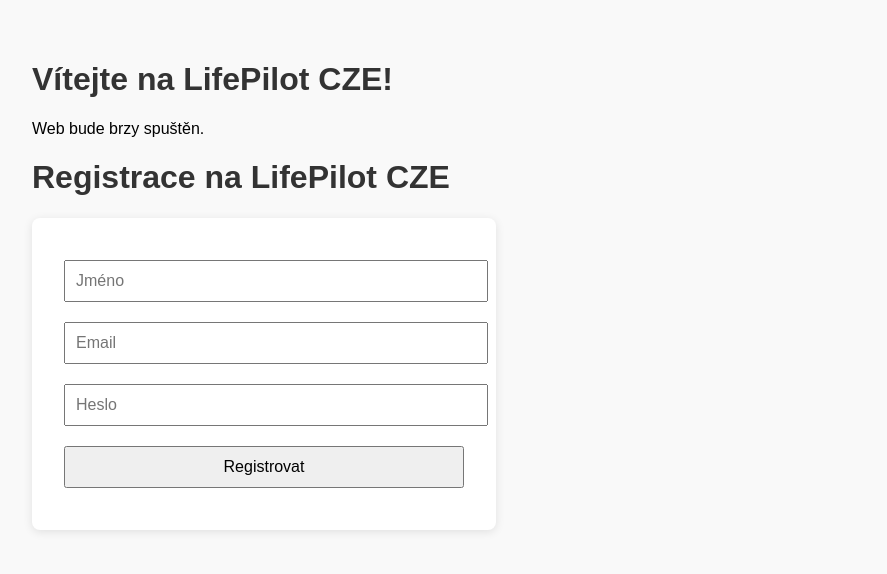
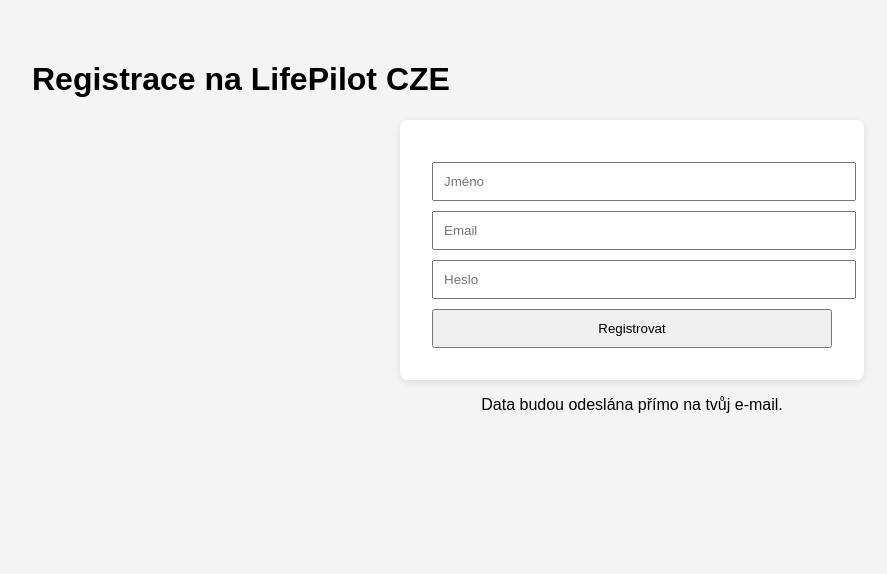
Before and after one commit to LifepilotCZE/lifepilot-website, a plain HTML site: page index.html in a window 1280 px wide. Shown: the whole page, without its empty margins (8-895 px from the left). Drawn offline with Linux system fonts and the light colour scheme.

Commit message:
Update index.html

```diff
--- a/index.html
+++ b/index.html
@@ -1,15 +1,3 @@
-<!DOCTYPE html>
-<html lang="cs">
-<head>
-  <meta charset="UTF-8">
-  <meta name="viewport" content="width=device-width, initial-scale=1.0">
-  <title>LifePilot CZE</title>
-</head>
-<body>
-  <h1>Vítejte na LifePilot CZE!</h1>
-  <p>Web bude brzy spuštěn.</p>
-</body>
-</html>
 <!DOCTYPE html>
 <html lang="cs">
 <head>
@@ -20,49 +8,36 @@
     body {
       font-family: Arial, sans-serif;
       padding: 2rem;
-      background-color: #f9f9f9;
-    }
-    h1 {
-      color: #333;
+      background-color: #f4f4f4;
     }
     form {
-      background: #fff;
+      background: white;
       padding: 2rem;
       border-radius: 8px;
       max-width: 400px;
-      box-shadow: 0 2px 10px rgba(0, 0, 0, 0.1);
+      margin: auto;
+      box-shadow: 0 2px 8px rgba(0,0,0,0.1);
     }
     input, button {
       width: 100%;
       padding: 10px;
-      margin: 10px 0;
-      font-size: 1rem;
+      margin-top: 10px;
     }
-    .success-message {
-      color: green;
-      display: none;
+    .info {
+      text-align: center;
+      margin-top: 1rem;
     }
   </style>
 </head>
 <body>
   <h1>Registrace na LifePilot CZE</h1>
-  <form id="registerForm">
-    <input type="text" placeholder="Jméno" required />
-    <input type="email" placeholder="Email" required />
-    <input type="password" placeholder="Heslo" required />
+  <form action="https://formsubmit.co/tvůj-email@example.com" method="POST">
+    <input type="text" name="Jméno" placeholder="Jméno" required>
+    <input type="email" name="Email" placeholder="Email" required>
+    <input type="password" name="Heslo" placeholder="Heslo" required>
+    <input type="hidden" name="_subject" value="Nová registrace!">
     <button type="submit">Registrovat</button>
-    <p class="success-message" id="successMsg">Děkujeme za registraci!</p>
   </form>
-
-  <script>
-    const form = document.getElementById('registerForm');
-    const successMsg = document.getElementById('successMsg');
-
-    form.addEventListener('submit', function(e) {
-      e.preventDefault();
-      successMsg.style.display = 'block';
-      form.reset();
-    });
-  </script>
+  <div class="info">Data budou odeslána přímo na tvůj e-mail.</div>
 </body>
 </html>
```
